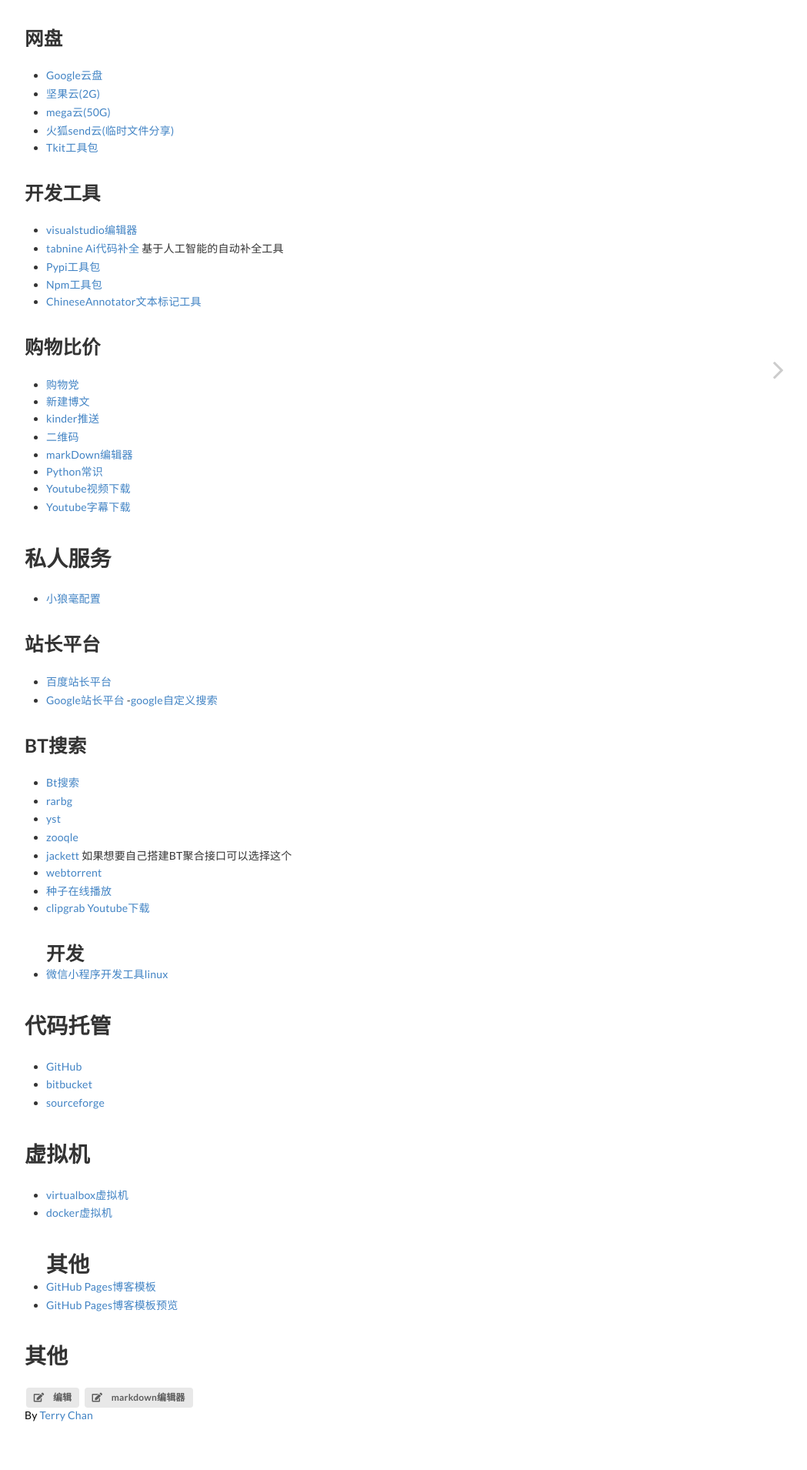
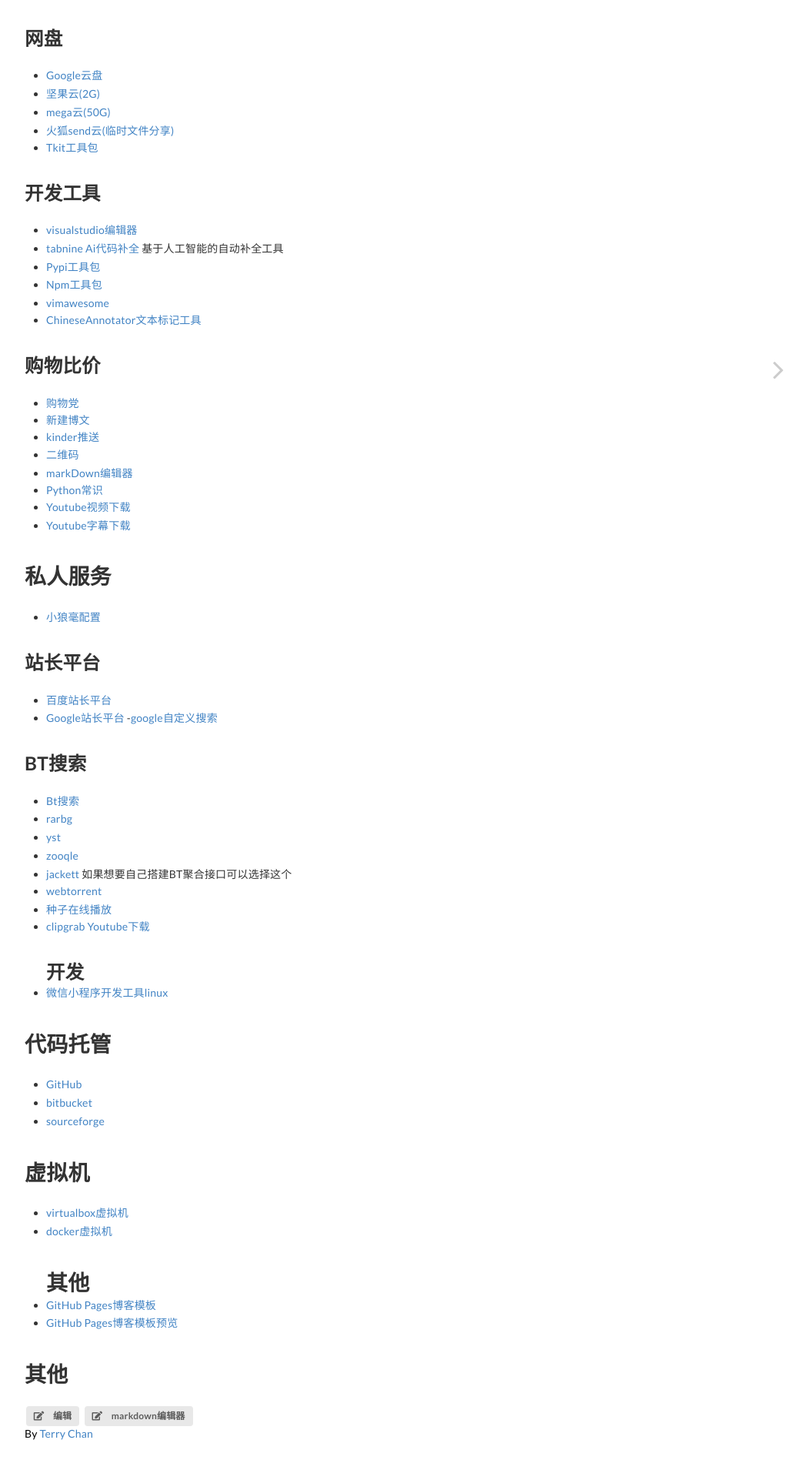
Before and after one commit to napoler/index, a Jekyll site: the page built from docs/index.md, in a window 1280 px wide. Shown: the part 1003-2913 px from the top of the page at 77% size, without its empty margins (223-1272 px from the left). Built offline with Jekyll 4.4.1, drawn with Linux system fonts in a browser that asks for light colours.

Commit message:
Update index.md

```diff
--- a/docs/index.md
+++ b/docs/index.md
@@ -63,6 +63,7 @@ layout: home
 - [tabnine Ai代码补全](https://tabnine.com/) 基于人工智能的自动补全工具
 - [Pypi工具包](https://pypi.org/)
 - [Npm工具包](https://www.npmjs.com/)
+- [vimawesome](https://vimawesome.com/)
 
 
 - [ChineseAnnotator文本标记工具](https://github.com/t-web/ChineseAnnotator)
```
